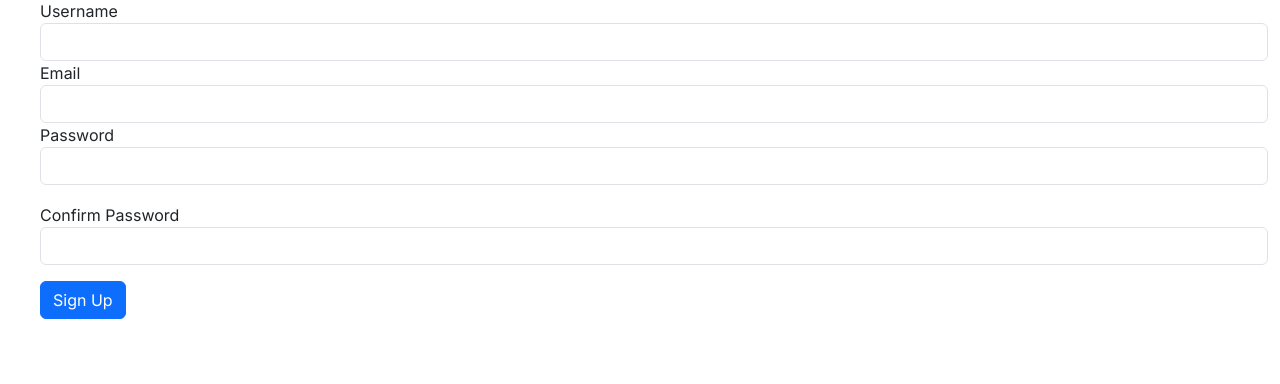
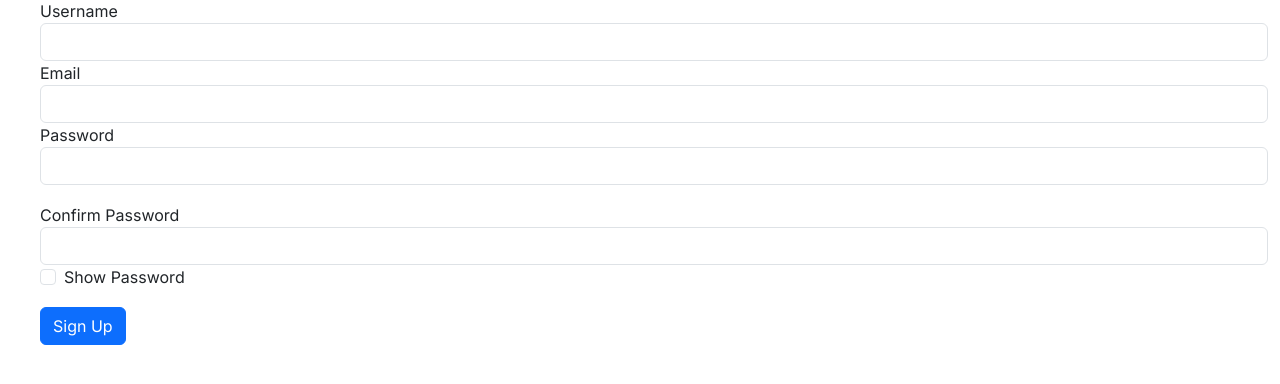
Before and after one commit to TEW07/SummerProject, a Flask app: page /register in a window 1280 px wide. Shown: the part 137-521 px from the top of the page. Run offline with Flask 3, Linux system fonts and the light colour scheme; some libraries are stand-ins or nearby versions.

Commit message:
Added "show password" option in accordance with NIST recommendations

```diff
--- a/app/auth/templates/register.html
+++ b/app/auth/templates/register.html
@@ -35,10 +35,14 @@
             </div>
             <div class="form-group">
                 {{ form.confirm_password.label(class="form-control-label") }}
-                {{ form.confirm_password(class="form-control") }}
+                {{ form.confirm_password(class="form-control", id="confirmPassword") }}
                 {% for error in form.confirm_password.errors %}
                     <div class="text-danger">{{ error }}</div>
                 {% endfor %}
+            </div>
+            <div class="form-group form-check">
+                <input type="checkbox" class="form-check-input" id="showPassword">
+                <label class="form-check-label" for="showPassword">Show Password</label>
             </div>
             <div class="form-group">
                 {{ form.submit(class="btn btn-primary mt-3") }}
@@ -48,9 +52,17 @@
     <script>
         document.addEventListener('DOMContentLoaded', function () {
             const passwordInput = document.getElementById('password');
+            const confirmPasswordInput = document.getElementById('confirmPassword');
+            const showPasswordCheckbox = document.getElementById('showPassword');
             const strengthBar = document.getElementById('password-strength-bar');
             const strengthText = document.getElementById('password-strength-text');
             const passwordHint = document.getElementById('password-hint');
+
+            showPasswordCheckbox.addEventListener('change', function () {
+                const type = showPasswordCheckbox.checked ? 'text' : 'password';
+                passwordInput.type = type;
+                confirmPasswordInput.type = type;
+            });
 
             passwordInput.addEventListener('input', function () {
                 const password = passwordInput.value;
```
Also changed, not shown: app/auth/templates/login.html (+15 -1 lines), app/data/data.sqlite.
